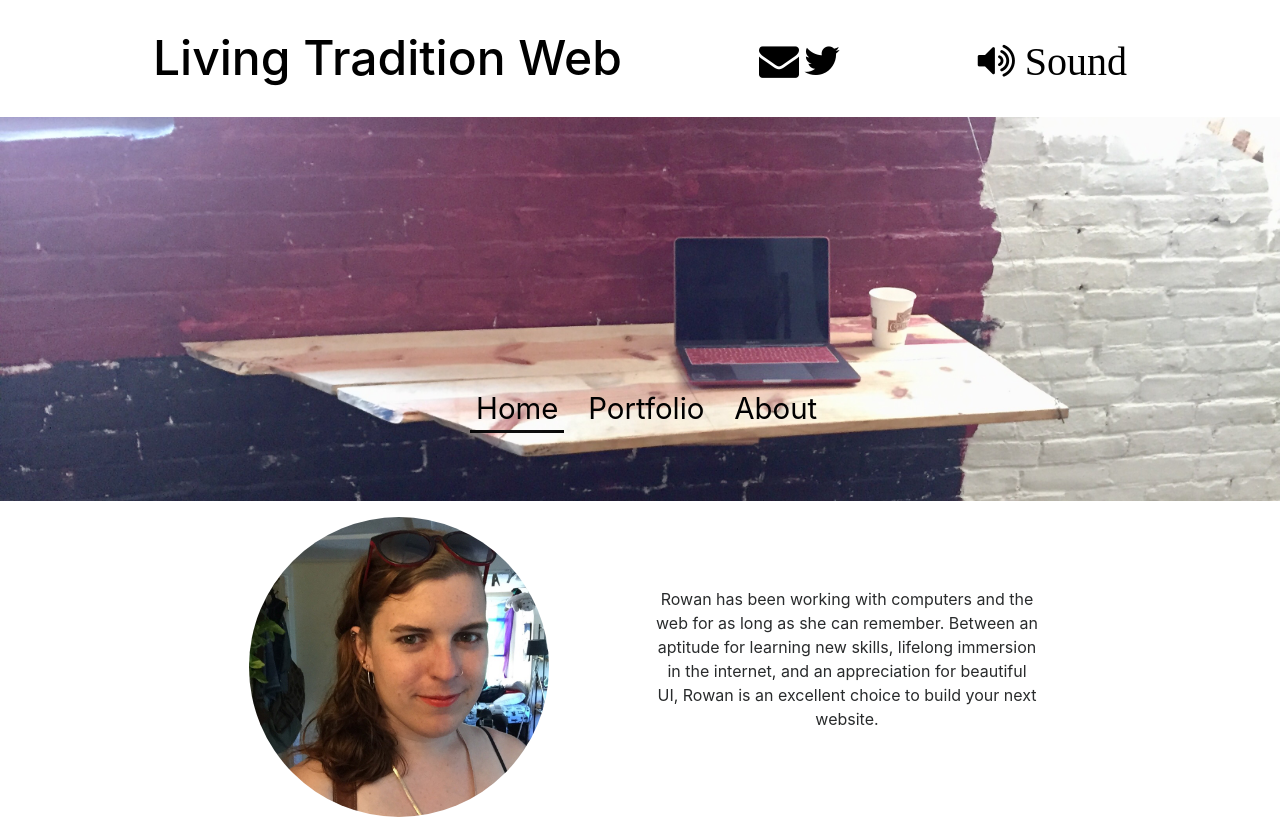
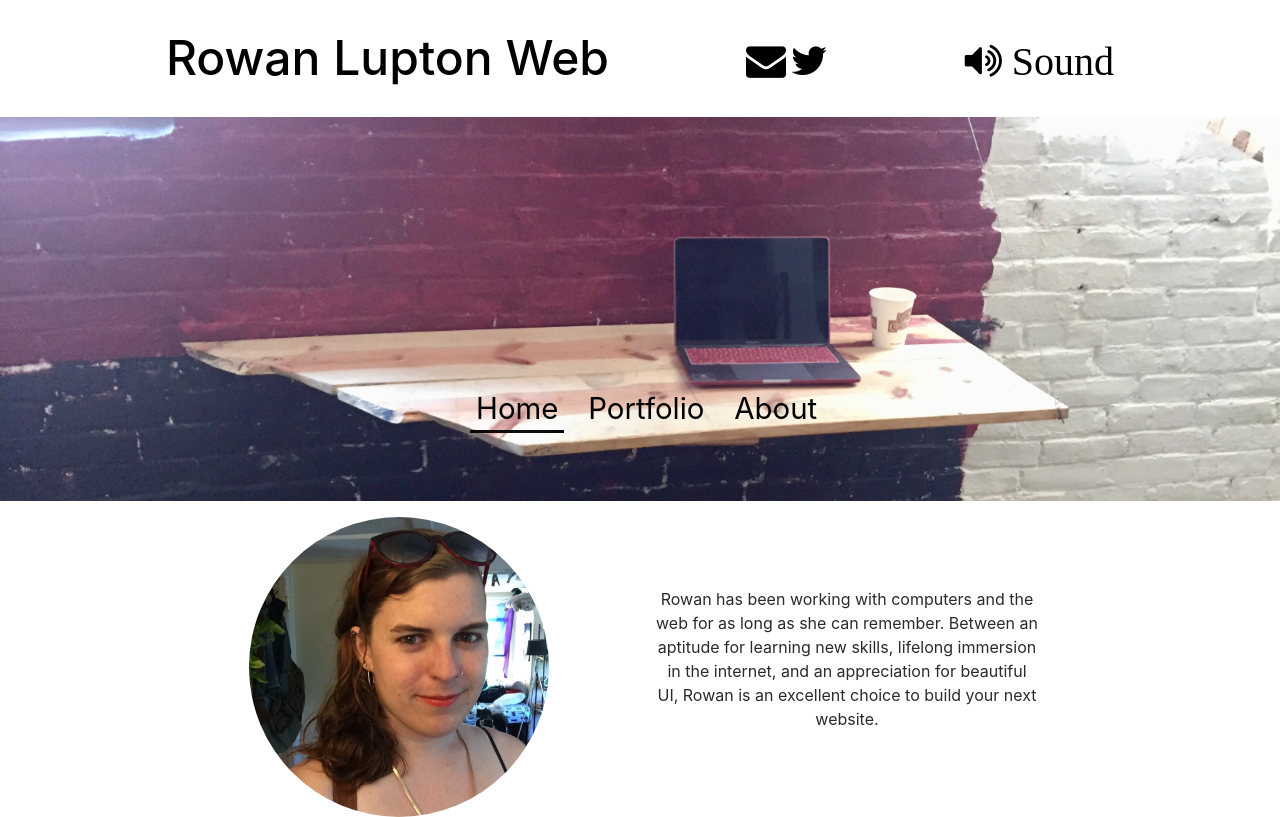
Before and after one commit to rowanlupton/web, a Flask app: page / in a window 1280 px wide. Run offline with Flask 2, Linux system fonts and the light colour scheme; some libraries are stand-ins or nearby versions.

Commit message:
changed branding

```diff
--- a/app.py
+++ b/app.py
@@ -1,5 +1,8 @@
 from flask import Flask, url_for, request, render_template, Markup
+from flask_mongoengine import MongoEngine
 app = Flask(__name__)
+app.config.from_pyfile('the-config.cfg')
+db = MongoEngine(app)
 
 @app.route('/')
 def index():
--- a/templates/about.html
+++ b/templates/about.html
@@ -13,7 +13,7 @@
 
 	<body>
 		<div class="header">
-			<a href="/"><h1 class="brand">Living Tradition Web</h1></a>
+			<a href="/"><h1 class="brand">Rowan Lupton Web</h1></a>
 			<span class="filler"></span>
 			<span class="nowrap">
 				<a href="mailto:rowanlupton@gmail.com"><span class="fa fa-envelope"></span></a>
--- a/templates/index.html
+++ b/templates/index.html
@@ -13,7 +13,7 @@
 
 	<body>
 		<div class="header">
-			<a href="/"><h1 class="brand">Living Tradition Web</h1></a>
+			<a href="/"><h1 class="brand">Rowan Lupton Web</h1></a>
 			<span class="filler"></span>
 			<span class="nowrap">
 				<a href="mailto:rowanlupton@gmail.com"><span class="fa fa-envelope"></span></a>
--- a/templates/portfolio.html
+++ b/templates/portfolio.html
@@ -14,7 +14,7 @@
 
 	<body>
 		<div class="header">
-			<a href="/"><h1 class="brand">Living Tradition Web</h1></a>
+			<a href="/"><h1 class="brand">Rowan Lupton Web</h1></a>
 			<span class="filler"></span>
 			<span class="nowrap">
 				<a href="mailto:rowanlupton@gmail.com"><span class="fa fa-envelope"></span></a>
```
